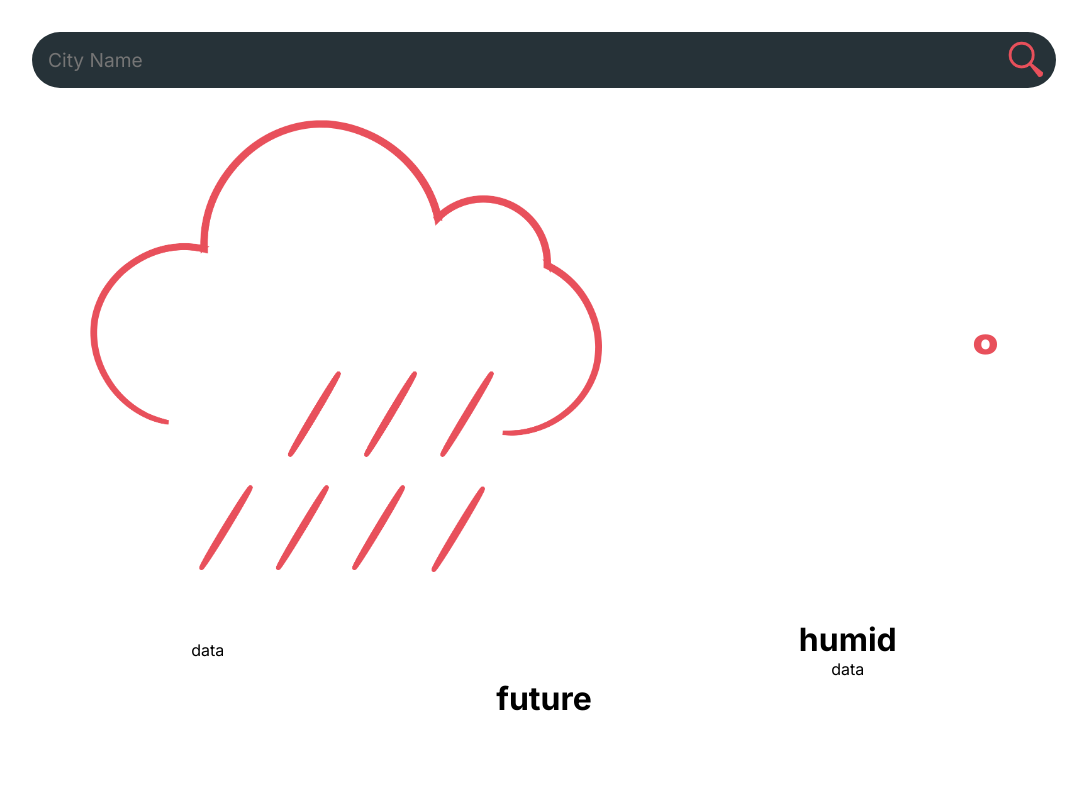
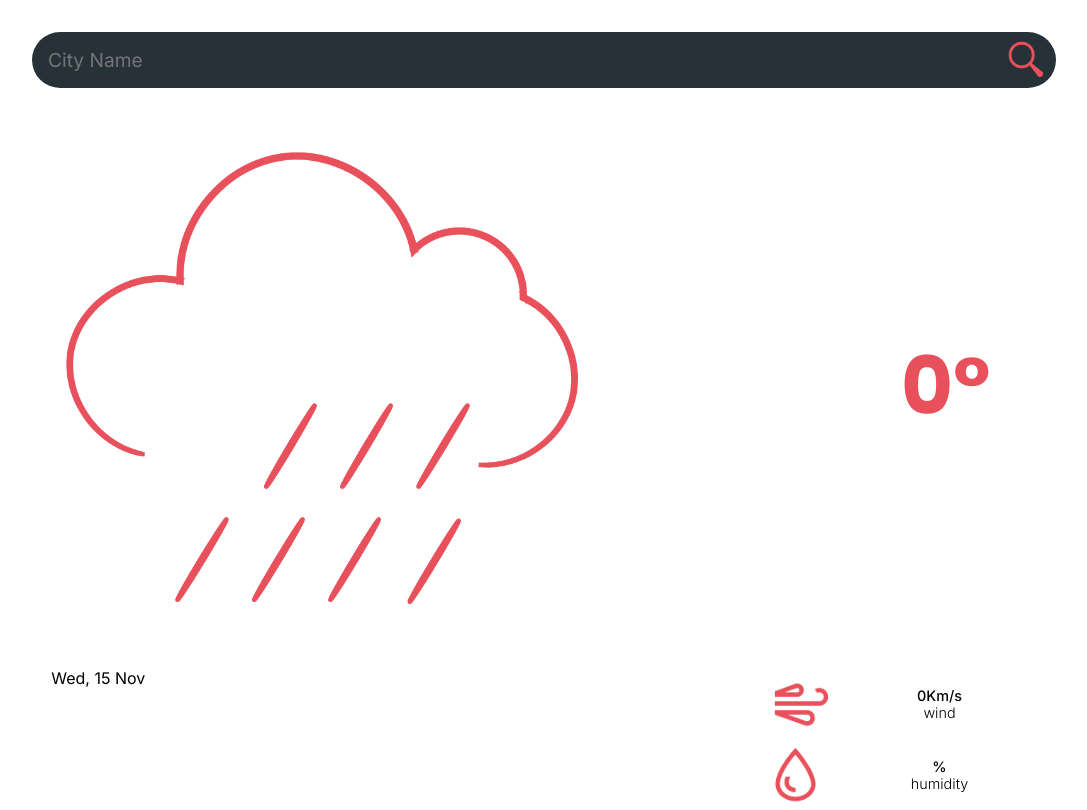
Before and after one commit to MohammadSoleimanikia/weather-app, a React (Create React App) app: page / in a window 1280 px wide. Shown: the whole page, without its empty margins (96-1183 px from the left). Built offline with nearby package versions, Linux system fonts and the light colour scheme; no server answers.

Commit message:
fix all styles and connect all data to real data

```diff
--- a/src/App.css
+++ b/src/App.css
@@ -57,6 +57,7 @@ background-color: #263238;
   display: flex;
   justify-content: space-around;
   align-items: center;
+  margin-top: 2rem;
 
 }
 .condition-icon
@@ -70,13 +71,14 @@ background-color: #263238;
   flex-direction: column;
   justify-content: center;
   align-items: center;
+  margin-right:2rem
 }
 
 .condition-temper>h1
 {
   color:#E8505B;
   font-family: 'Poppins', sans-serif;
-  font-size: 3.5rem;
+  font-size: 5rem;
 }
 .condition-temper>h2
 {
@@ -88,8 +90,41 @@ background-color: #263238;
 
 }
 .second-section{
-  margin-top: 3rem;
+  margin-top: 4rem;
   display: flex;
-  justify-content: space-around;
+  justify-content: center;
+  align-items: flex-start;
+}
+
+.city-name
+{
+  font-weight: 400;
+}
+.location{
+  display: flex;
+  width: 50%;
+  padding-left: 4rem;
+  flex-direction: column;
+  align-items: flex-start;
+}
+
+.humidity,.wind
+{
+  display:flex;
   align-items: center;
+  justify-content: center;
+  gap:5rem
 }
+.humidity-icon,.wind-icon
+{
+width: 15%;
+}
+
+.wind-data>p,.humidity-data>p{
+  font-weight: 300;
+  font-size: 0.9rem;
+}
+.wind-data>h3,.humidity-data>h3{
+  font-weight: 450;
+  font-size: 0.9rem;
+}
--- a/src/Components/Future.js
+++ b/src/Components/Future.js
@@ -1,6 +1,6 @@
 function Future(){
     return (
-    <h1>future</h1>
+    <h1></h1>
     );
     }
     export default Future
--- a/src/Components/Main.js
+++ b/src/Components/Main.js
@@ -1,25 +1,41 @@
 import rain from '../Assets/rain.png'
+import wind from '../Assets/Wind.png'
+import humidity from '../Assets/Humidity.png'
+
 function Main(props){
-    if(props.conditionId==800){
-        console.log(1);
-    }
     return (
         <div className="main">
             <div className="first-section">
                 <img className='condition-icon' src={rain} alt="condition icon" />
                 <div className='condition-temper'>
-                    <h1>{props.temper}°</h1>
+                    <h1>{Math.round(props.temper)}°</h1>
                     <h2>{props.condition}</h2>
                 </div>
             </div>
+
             <div className='second-section'>
+
                 <div className='location'>
-                    <h1>{props.cityName}</h1>
-                    <p>data</p>
+                    <h1 className='city-name'>{props.cityName}</h1>
+                    <p className='date'>{props.formattedDate}</p>
                 </div>
+
                 <div className='details'>
-                    <h1>humid</h1>
-                    <p>data</p>
+                    <div className='wind'>
+                        <img className='wind-icon' src={wind} alt="wind icon"/>
+                        <div className='wind-data'>
+                            <h3>{props.wind}Km/s </h3>
+                            <p>wind</p>
+                        </div>
+                    </div>
+
+                    <div className='humidity'>
+                        <img className='humidity-icon' src={humidity} alt="humidity icon"/>
+                        <div className='humidity-data'>
+                            <h3>{props.humidity}%</h3>
+                            <p>humidity</p>
+                        </div>
+                    </div>
                 </div>
 
             </div>
```
Also changed, not shown: src/Assets/Humidity.png (added), src/Assets/Wind.png (added).
